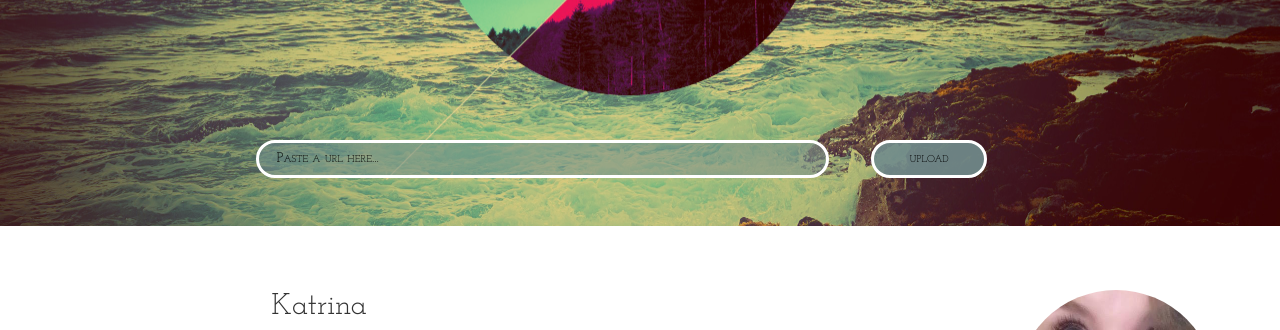
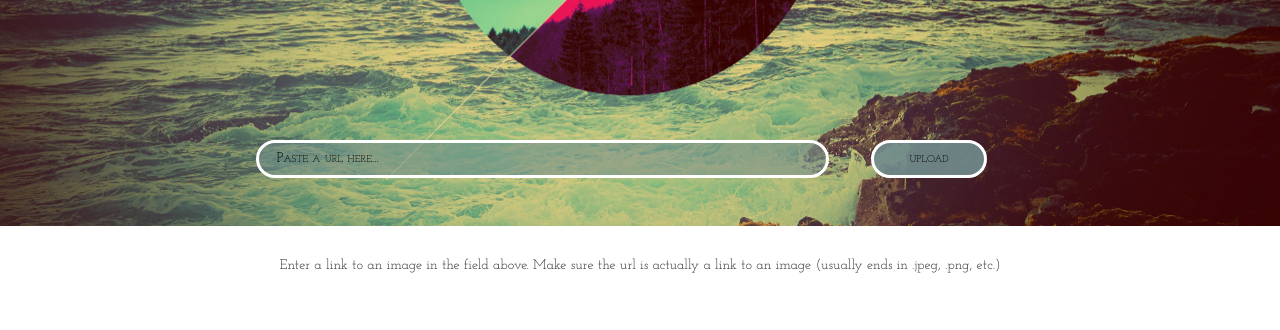
Before and after one commit to jhand2/PocketHipster, a website: page public/index.html in a window 1280 px wide. Shown: the part 423-753 px from the top of the page. Drawn offline with nearby package versions, Linux system fonts and the light colour scheme; no server answers.

Commit message:
added use instructions

```diff
--- a/public/index.html
+++ b/public/index.html
@@ -37,6 +37,7 @@
 		</form>
 	</div>
 	<div id="blur aboutus">
+		<p class="text-center">Enter a link to an image in the field above. Make sure the url is actually a link to an image (usually ends in .jpeg, .png, etc.)</p>
 		<div class="featurette">
 				<img class="rect featurette-image pull-right" src="image/katrina.jpg">
 				<div class="other">
```
